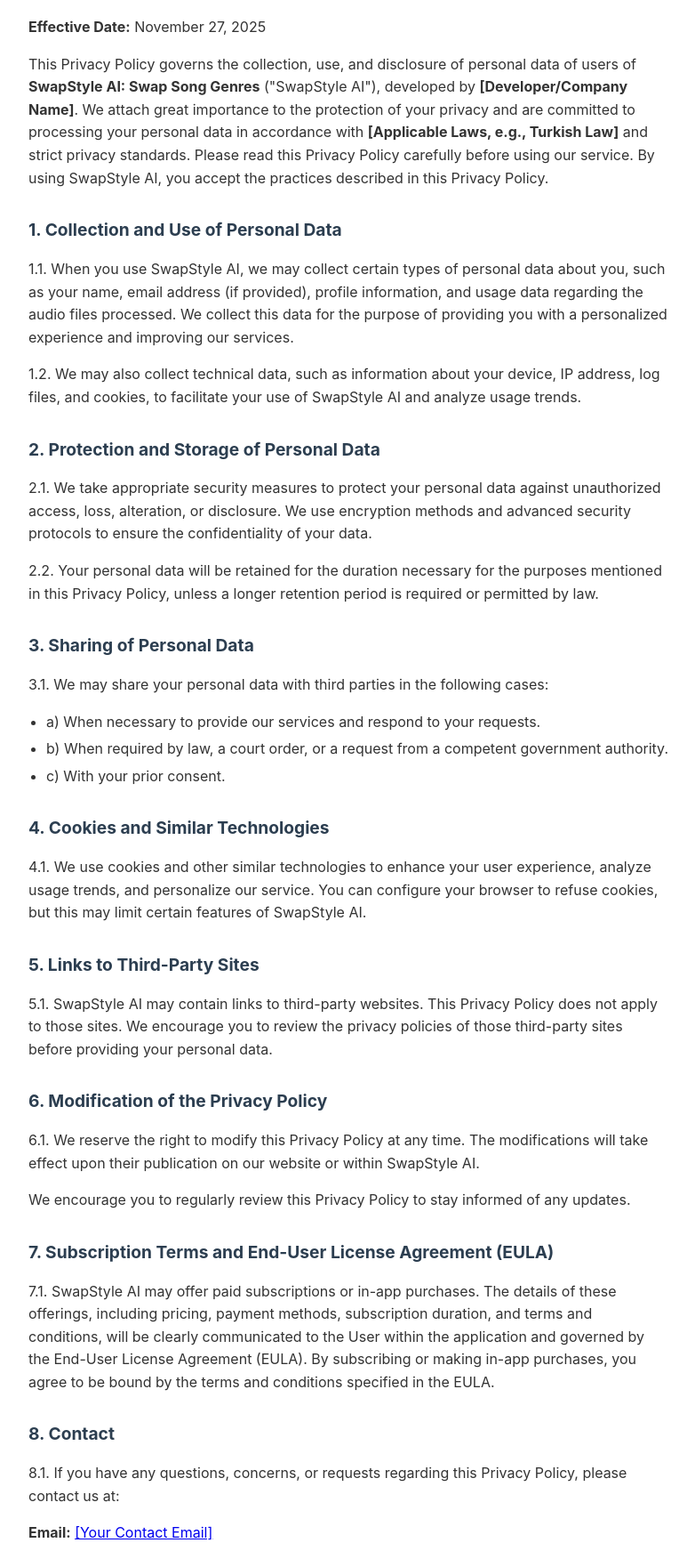
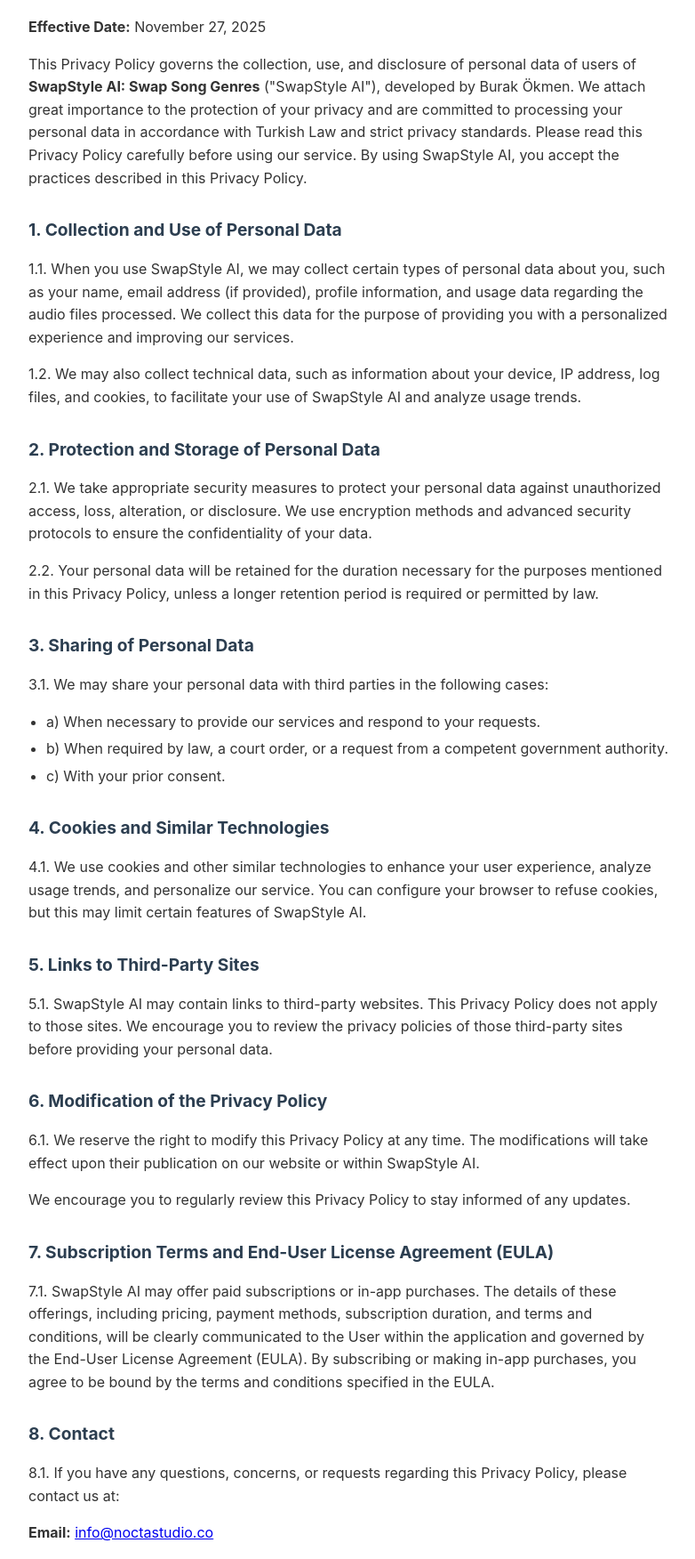
Before and after one commit to noctastudio/swap-style-ai, a plain HTML site: page privacy.html in a window 1280 px wide. Shown: the part 148-1900 px from the top of the page at 89% size, without its empty margins (248-1030 px from the left). Drawn offline with Linux system fonts and the light colour scheme.

Commit message:
Update privacy.html

```diff
--- a/privacy.html
+++ b/privacy.html
@@ -57,7 +57,7 @@
     <h1>Privacy Policy</h1>
     <p><strong>Effective Date:</strong> <span id="date"></span></p>
 
-    <p>This Privacy Policy governs the collection, use, and disclosure of personal data of users of <strong>SwapStyle AI: Swap Song Genres</strong> ("SwapStyle AI"), developed by <strong>[Developer/Company Name]</strong>. We attach great importance to the protection of your privacy and are committed to processing your personal data in accordance with <strong>[Applicable Laws, e.g., Turkish Law]</strong> and strict privacy standards. Please read this Privacy Policy carefully before using our service. By using SwapStyle AI, you accept the practices described in this Privacy Policy.</p>
+    <p>This Privacy Policy governs the collection, use, and disclosure of personal data of users of <strong>SwapStyle AI: Swap Song Genres</strong> ("SwapStyle AI"), developed by Burak Ökmen. We attach great importance to the protection of your privacy and are committed to processing your personal data in accordance with Turkish Law and strict privacy standards. Please read this Privacy Policy carefully before using our service. By using SwapStyle AI, you accept the practices described in this Privacy Policy.</p>
 
     <h2>1. Collection and Use of Personal Data</h2>
     <p>1.1. When you use SwapStyle AI, we may collect certain types of personal data about you, such as your name, email address (if provided), profile information, and usage data regarding the audio files processed. We collect this data for the purpose of providing you with a personalized experience and improving our services.</p>
@@ -90,7 +90,7 @@
 
     <h2>8. Contact</h2>
     <p>8.1. If you have any questions, concerns, or requests regarding this Privacy Policy, please contact us at:</p>
-    <p><strong>Email:</strong> <a href="mailto:[Your Contact Email]">[Your Contact Email]</a></p>
+    <p><strong>Email:</strong> <a href="mailto:info@noctastudio.co">info@noctastudio.co</a></p>
 
     <div class="footer">
         &copy; <script>document.write(new Date().getFullYear())</script> SwapStyle AI. All rights reserved.
```
